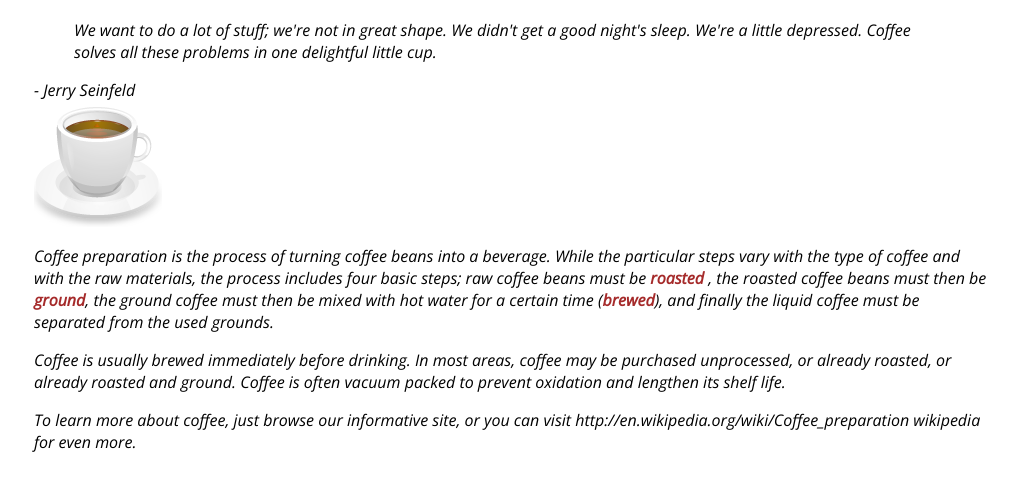
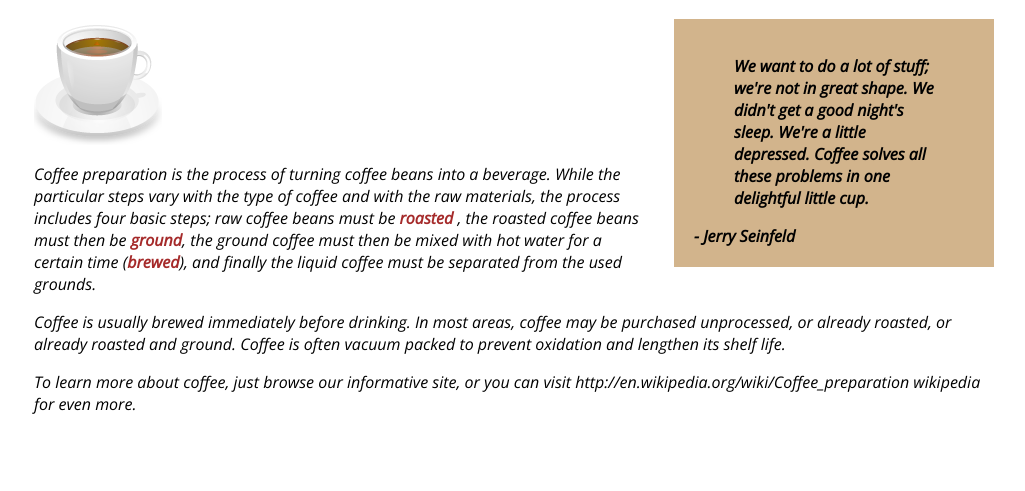
Before and after one commit to Mavqrick/Mavqrick.github.io, a plain HTML site: page Website Project/index.html in a window 1280 px wide. Shown: the part 89-580 px from the top of the page, without its empty margins (126-1151 px from the left). Drawn offline with nearby package versions, Linux system fonts and the light colour scheme.

Commit message:
Update stylesheet.css

```diff
--- a/Website Project/stylesheet.css
+++ b/Website Project/stylesheet.css
@@ -39,3 +39,18 @@ nav a:hover
 	{
 		background-color:black;
 	}
+aside
+	{
+		width:280px;
+		float:right;
+		background-color:tan;
+		text-align:centre;
+		font-weight:bold;
+		padding:20px;
+		margin-left:20px;
+	}
+.photo-left
+	{
+		float:left;
+		margin-right:20px;
+	}
```
